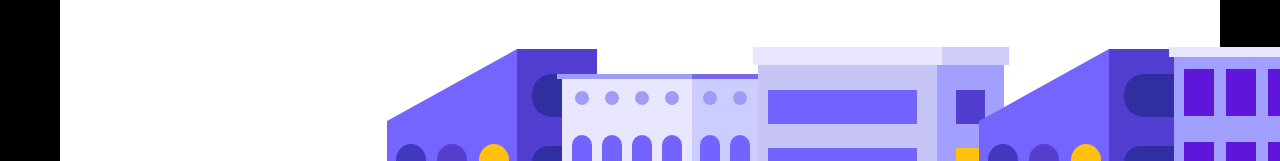
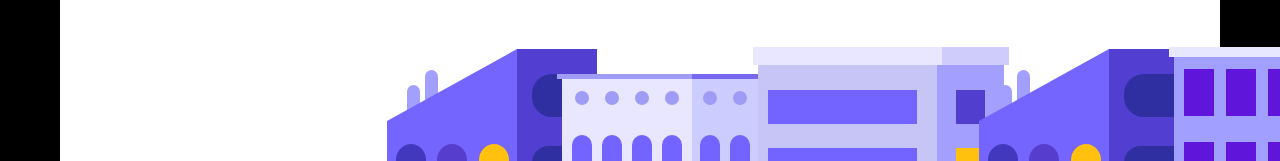
Before and after one commit to samuelsilvadev/cityscape-css, a website: page index.html in a window 1280 px wide. Shown: the part 295-456 px from the top of the page. Drawn offline with Linux system fonts and the light colour scheme.

Commit message:
feat: Add chimney on building 1 and 4

```diff
--- a/index.html
+++ b/index.html
@@ -92,6 +92,8 @@
     <div class="frame">
       <div class="content">
         <div class="building1">
+          <span class="chimney"></span>
+          <span class="chimney"></span>
           <div class="front">
             <span class="window"></span>
             <span class="window"></span>
@@ -194,6 +196,8 @@
           </div>
         </div>
         <div class="building1 building4">
+          <span class="chimney"></span>
+          <span class="chimney"></span>
           <div class="front">
             <span class="window"></span>
             <span class="window"></span>
--- a/styles/building-1.css
+++ b/styles/building-1.css
@@ -10,8 +10,26 @@
   clip-path: polygon(0 19%, 100% 0, 100% 100%, 0 100%);
   height: var(--building-1-height);
   padding: 95px 0 0;
+  text-align: center;
   width: var(--building-1-front-width);
-  text-align: center;
+}
+
+.building1 .chimney {
+  background-color: var(--primary-60);
+  border-top-left-radius: 8px;
+  border-top-right-radius: 8px;
+  display: inline-block;
+  height: 26px;
+  left: 20px;
+  position: absolute;
+  top: 36px;
+  width: 13px;
+}
+
+.building1 .chimney:nth-child(2) {
+  height: 30px;
+  left: 38px;
+  top: 21px;
 }
 
 .building1 .front .window {
```
